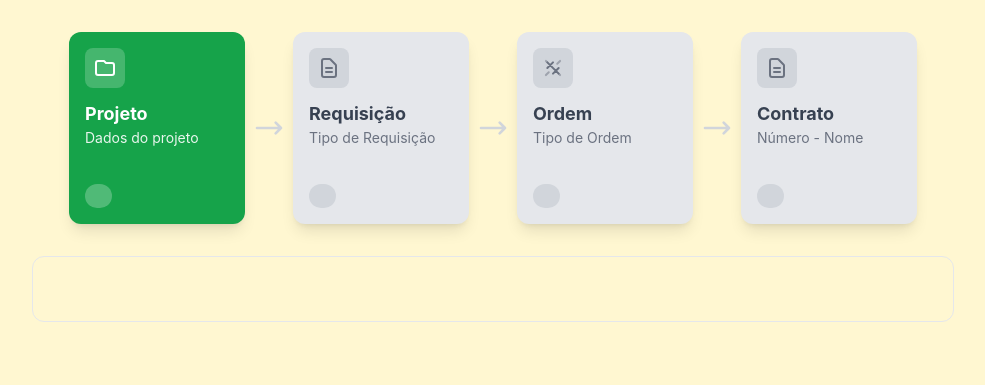
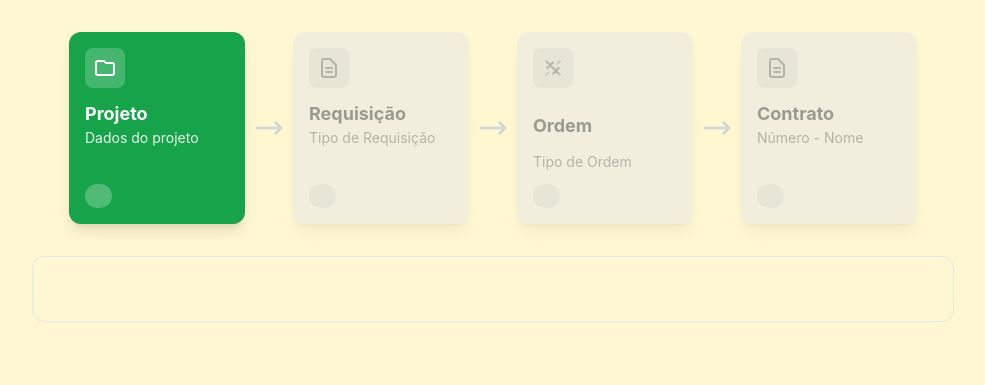
Before and after one commit to raimundoludgerio/hackathon-funetec, a Flask app: template hackathon-funetec/templates/dashboard/main.html in a window 1280 px wide. Shown: the part 49-434 px from the top of the page, without its empty margins (147-1132 px from the left). Run offline with Flask 3, Linux system fonts and the light colour scheme; the template is opened without the code that fills it, so the values that code supplies are empty; some libraries are stand-ins or nearby versions.

Commit message:
terminado a lógica de projeto e requisição para cadastro de projetos

```diff
--- a/hackathon-funetec/app/projects/routes.py
+++ b/hackathon-funetec/app/projects/routes.py
@@ -45,12 +45,16 @@ def detail(cod_projeto):
 
 @bp.route("/new", methods=["GET", "POST"])
 def create():
+    print("chamou pelo menos!!!!")
     if request.method == "POST":
         nome = request.form.get("nome")
+        print("-="*20)
+        print(nome)
+        print("-="*20)
         # (validações aqui)
         p = Project(nome=nome)
         db.session.add(p)
         db.session.commit()
         flash("Projeto criado", "success")
-        return redirect(url_for("projects.list_projects"))
+        return redirect(url_for("projects.list_projects")), 200
     return render_template("projects/create.html")
--- a/hackathon-funetec/static/css/dashboard.css
+++ b/hackathon-funetec/static/css/dashboard.css
@@ -57,6 +57,14 @@ a {
 
 .brand {
     font-weight: 700
+}
+
+.desabilitado {
+    pointer-events: none;
+    opacity: 0.5;
+    text-decoration: none;
+    cursor: default;
+    color: gray;
 }
 
 .topnav a {
--- a/hackathon-funetec/static/javascript/forms.js
+++ b/hackathon-funetec/static/javascript/forms.js
@@ -1,10 +1,10 @@
 const formularios = {
     dados_projeto: `
          <h2 class="text-center text-2xl">Dados do Projeto</h2>
-            <form action="" class="space-y-4 bg-white rounded-xl" onsubmit="return submitProject(event)">
+            <form action="/projects/new" method="post" class="space-y-4 bg-white rounded-xl" id="dadosProjeto">
                 <div>
                     <label class="text-sm block mb-1">Nome do projeto *</label>
-                    <input id="p_nome" class="w-full border rounded px-3 py-2" required/>
+                    <input name="nome" id="p_nome" class="w-full border rounded px-3 py-2" required/>
                 </div>
 
                 <div class="grid grid-cols-2 gap-3">
@@ -43,11 +43,16 @@ const formularios = {
             </form>
     `,
     requisition: `
-        <h2 class="text-center text-2xl">Requisição</h2>
-        <form class="space-y-4 bg-white rounded-xl" onsubmit="return submitProject(event)">
 
-        </form>
-    `
+            <h2 class="text-center text-2xl">Requisição</h2>
+
+    `,
+    order: `
+          <h2 class="text-center text-2xl">Ordem</h2>
+    `,
+    contract: `
+          <h2 class="text-center text-2xl">Contrato</h2>
+    `,
 }
 let formularioVisivel = null;
 
@@ -60,10 +65,45 @@ function mostrarFormulario(formId) {
         container.innerHTML = '';
         containerForm.classList.remove('shadow-xl', 'bg-white');
         formularioVisivel = null;
-    } else {
-        // Senão, mostra o formulário correspondente
-        container.innerHTML = formularios[formId];
-        formularioVisivel = formId;
+        return
     }
+    // Senão, mostra o formulário correspondente
+    container.innerHTML = formularios[formId];
+    formularioVisivel = formId;
 
+    if (formId == 'dados_projeto') {
+        const form = document.getElementById('dadosProjeto');
+        form.addEventListener('submit', async function (e) {
+            e.preventDefault(); // Impede o envio tradicional
+            const formData = new FormData(form);
+
+            try {
+                const response = await fetch('/projects/new', {
+                    method: 'POST',
+                    body: formData
+                });
+                console.log("RESPONSE")
+                console.log(response.body)
+                if (response.ok) {
+                    // Sucesso! Agora habilita o Botão 2 e mostra o Formulário B
+                    const cardRequisition = document.getElementById('cardRequisition');
+                    const linkDesabilidato = document.querySelector('.desabilitado')
+                    cardRequisition.classList.remove("bg-gray-300");
+                    cardRequisition.classList.remove("text-gray-500");
+                    cardRequisition.classList.add("bg-green-600");
+                    cardRequisition.classList.add("text-white");
+                    linkDesabilidato.classList.remove('desabilitado')
+
+                    document.getElementById("titleCardRequisition").classList.remove("text-gray-700")
+                    document.getElementById("tipoRequisition").classList.remove("text-gray-500")
+                    mostrarFormulario('requisition');
+                } else {
+                    alert('Erro ao enviar formulário A.');
+                }
+            } catch (error) {
+                console.error('Erro ao enviar:', error);
+                alert('Erro de rede ao enviar formulário A.');
+            }
+        });
+    }
 }
--- a/hackathon-funetec/static/javascript/projetos.js
+++ b/hackathon-funetec/static/javascript/projetos.js
@@ -26,9 +26,8 @@ function submitProject(e) {
     err.textContent = '';
 
     // Simulação: você poderia enviar para o backend aqui via fetch.
-    alert('Projeto criado (simulação):\n' + JSON.stringify({nome, dataInicio, dataEnc, valor, situacao}, null, 2));
 
     // redireciona para lista de projetos (simples)
-    window.location.href = '/projects/';
+
     return false;
 }
--- a/hackathon-funetec/templates/dashboard/main.html
+++ b/hackathon-funetec/templates/dashboard/main.html
@@ -44,7 +44,9 @@
 
         <!-- Card de Requisição -->
         <div class="flex flex-col items-center">
-            <div class="bg-gray-200 w-44 h-48 rounded-xl shadow-lg flex flex-col p-4 justify-between">
+            <a href="#" onclick="mostrarFormulario('requisition')" class="desabilitado">
+                <div id="cardRequisition"
+                     class="bg-gray-200 w-44 h-48 rounded-xl shadow-lg flex flex-col p-4 justify-between">
                     <div>
                         <div class="bg-gray-300 text-gray-500 w-10 h-10 rounded-lg flex items-center justify-center">
                             <!-- Ícone de Documento -->
@@ -54,13 +56,15 @@
                                       d="M9 12h6m-6 4h6m2 5H7a2 2 0 01-2-2V5a2 2 0 012-2h5.586a1 1 0 01.707.293l5.414 5.414a1 1 0 01.293.707V19a2 2 0 01-2 2z"/>
                             </svg>
                         </div>
-                    <h3 class="font-bold text-lg text-gray-700 mt-3">Requisição</h3>
-                    <p class="text-sm text-gray-500">Tipo de Requisição</p>
+                        <h3 id="titleCardRequisition" class="font-bold text-lg text-gray-700 mt-3">Requisição</h3>
+                        <p id="tipoRequisition" class="text-sm text-gray-500">Tipo de Requisição</p>
                     </div>
                     <div class="self-start px-3 py-1 bg-gray-300 rounded-full text-xs font-medium text-gray-300">
                         &nbsp;
                     </div>
                 </div>
+            </a>
+
         </div>
 
         <!-- Seta -->
@@ -73,8 +77,8 @@
 
         <!-- Card de Ordem -->
         <div class="flex flex-col items-center">
-            <div class="bg-gray-200 text-gray-800 w-44 h-48 rounded-xl shadow-lg flex flex-col p-4 justify-between">
-                <div>
+            <a href="#" onclick="mostrarFormulario('requisition')" class="desabilitado">
+                <div id="cardOrder" class="bg-gray-200 text-gray-800 w-44 h-48 rounded-xl shadow-lg flex flex-col p-4 justify-between">
                     <div class="bg-gray-300 text-gray-500 w-10 h-10 rounded-lg flex items-center justify-center">
                         <!-- Ícone de Alfinete -->
                         <svg xmlns="http://www.w3.org/2000/svg" class="h-6 w-6" fill="none" viewBox="0 0 24 24"
@@ -87,11 +91,12 @@
                     </div>
                     <h3 class="font-bold text-lg text-gray-700 mt-3">Ordem</h3>
                     <p class="text-sm text-gray-500">Tipo de Ordem</p>
-                </div>
+
                     <div class="self-start px-3 py-1 bg-gray-300 rounded-full text-xs font-medium text-gray-300">
                         &nbsp;
                     </div>
                 </div>
+            </a>
         </div>
 
         <!-- Seta -->
@@ -104,7 +109,8 @@
 
         <!-- Card de Contrato -->
         <div class="flex flex-col items-center">
-            <div class="bg-gray-200 w-44 h-48 rounded-xl shadow-lg flex flex-col p-4 justify-between">
+            <a href="#" onclick="mostrarFormulario('requisition')" class="desabilitado">
+                <div id="cardContract" class="bg-gray-200 w-44 h-48 rounded-xl shadow-lg flex flex-col p-4 justify-between">
                     <div>
                         <div class="bg-gray-300 text-gray-500 w-10 h-10 rounded-lg flex items-center justify-center">
                             <!-- Ícone de Documento -->
@@ -121,6 +127,7 @@
                         &nbsp;
                     </div>
                 </div>
+            </a>
         </div>
         <!-- Formulário de cadastro -->
         <div id="containerForm" class="w-full mb-16 rounded-xl p-8 border self-center lg:self-start">
```
Lines whose indentation alone changed are shown as unchanged.
